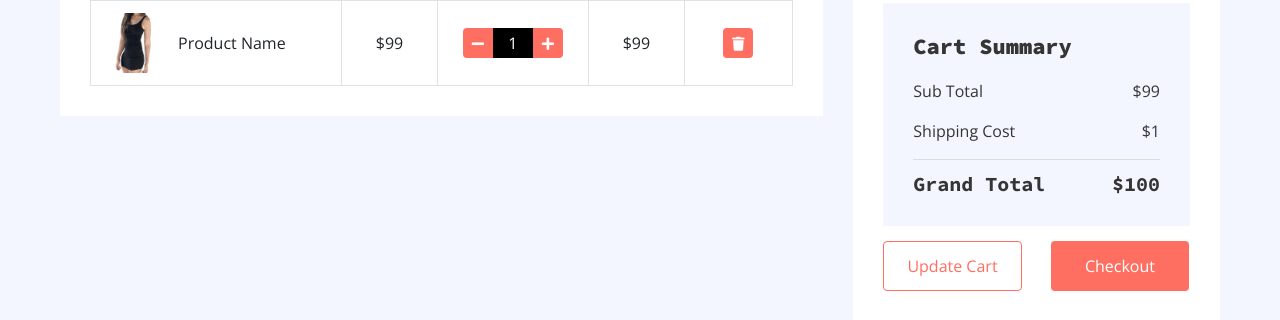
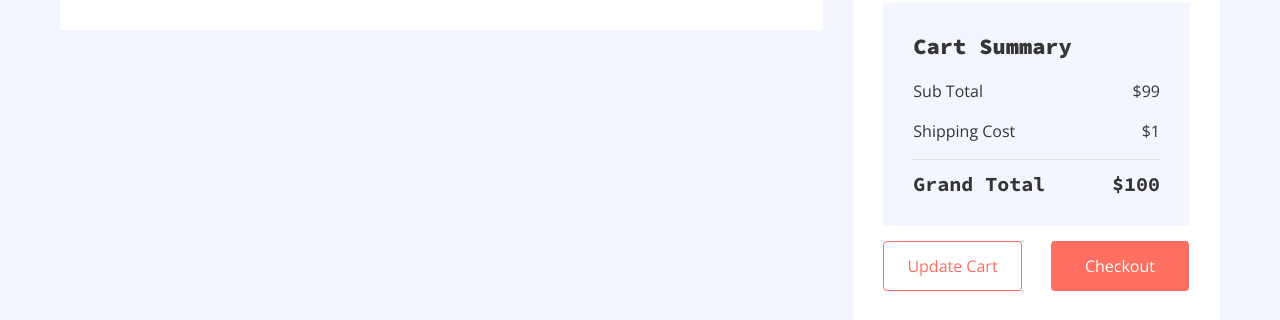
Before and after one commit to kripaz777/ecomm_3pm, a Django app: page /cart in a window 1280 px wide. Shown: the part 313-633 px from the top of the page. Run offline with Django 4.2, Linux system fonts and the light colour scheme; some libraries are stand-ins or nearby versions.

Commit message:
cart model started

```diff
--- a/templates/cart.html
+++ b/templates/cart.html
@@ -32,12 +32,12 @@
                                         </tr>
                                     </thead>
                                     <tbody class="align-middle">
-
+                                    {% for cart in cart_produts %}
                                         <tr>
                                             <td>
                                                 <div class="img">
-                                                    <a href="#"><img src="img/product-1.jpg" alt="Image"></a>
-                                                    <p>Product Name</p>
+                                                    <a href="#"><img src="{{cart.product.image.url}}" alt="Image"></a>
+                                                    <p>{{cart.product.name}}</p>
                                                 </div>
                                             </td>
                                             <td>$99</td>
@@ -48,10 +48,11 @@
                                                     <button class="btn-plus"><i class="fa fa-plus"></i></button>
                                                 </div>
                                             </td>
-                                            <td>$99</td>
+
+                                            <td>${{cart.price}}</td>
                                             <td><button><i class="fa fa-trash"></i></button></td>
                                         </tr>
-
+                                    {% endfor %}
                                     </tbody>
                                 </table>
                             </div>
```
